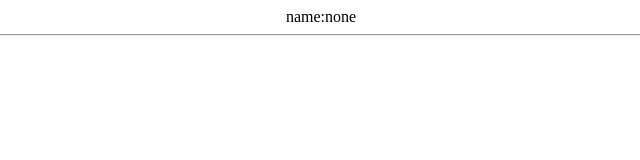
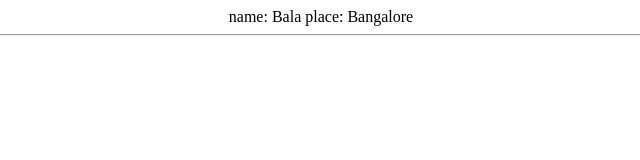
Before and after one commit to balakumaran05/gitrepo3, a plain HTML site: page index.html in a window 1280 px wide. Shown: the whole page, without its empty margins (319-959 px from the left). Drawn offline with Linux system fonts and the light colour scheme.

Commit message:
added name and place..

```diff
--- a/index.html
+++ b/index.html
@@ -1,4 +1,5 @@
 <center>
-  name:none
+  name: Bala
+  place: Bangalore
 </center>
 <hr>
```
